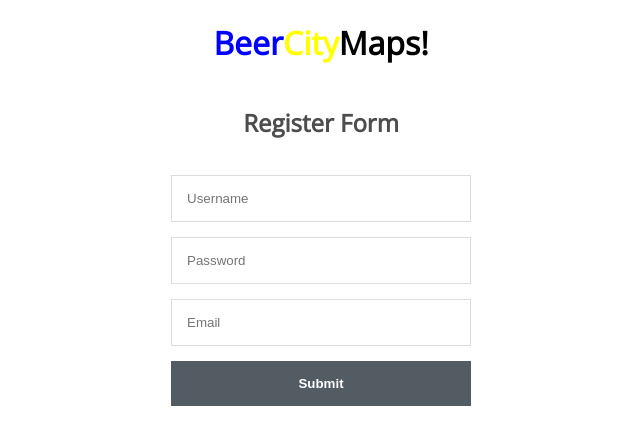
After one commit to RevJPC/WEB-289-YD1-Internet-Technologies-Project, a PHP site: page /register.html in a window 1280 px wide. The commit adds this page. Shown: the top 445 px of the page, without its empty margins (319-959 px from the left). Run offline with PHP 8.4, Linux system fonts and the light colour scheme.

Commit message:
Add files via upload

```diff
--- a/BeerCityMaps/css/styles.css
+++ b/BeerCityMaps/css/styles.css
@@ -21,3 +21,70 @@ div {
 #city {
   color: yellow;
 }
+
+
+/*FORM*/
+
+.login-form {
+width: 300px;
+margin: 0 auto;
+font-family: Tahoma, Geneva, sans-serif;
+}
+.login-form h1 {
+text-align: center;
+color: #4d4d4d;
+font-size: 24px;
+padding: 20px 0 20px 0;
+}
+.login-form input[type="password"],
+.login-form input[type="text"] {
+width: 100%;
+padding: 15px;
+border: 1px solid #dddddd;
+margin-bottom: 15px;
+box-sizing:border-box;
+}
+.login-form input[type="submit"] {
+width: 100%;
+padding: 15px;
+background-color: #535b63;
+border: 0;
+box-sizing: border-box;
+cursor: pointer;
+font-weight: bold;
+color: #ffffff;
+}
+
+
+/* REGISTRATION FORM */
+
+.register-form {
+width: 300px;
+margin: 0 auto;
+font-family: Tahoma, Geneva, sans-serif;
+}
+.register-form h1 {
+text-align: center;
+color: #4d4d4d;
+font-size: 24px;
+padding: 20px 0 20px 0;
+}
+.register-form input[type="email"],
+.register-form input[type="password"],
+.register-form input[type="text"] {
+width: 100%;
+padding: 15px;
+border: 1px solid #dddddd;
+margin-bottom: 15px;
+box-sizing:border-box;
+}
+.register-form input[type="submit"] {
+width: 100%;
+padding: 15px;
+background-color: #535b63;
+border: 0;
+box-sizing: border-box;
+cursor: pointer;
+font-weight: bold;
+color: #ffffff;
+}
--- a/BeerCityMaps/database_connection.php
+++ b/BeerCityMaps/database_connection.php
@@ -1,7 +1,7 @@
 <?php
-$servername = "bvx.wtr.mybluehost.me";
+$servername = "beercitymaps.com";
 $username = "bvxwtrmy_bcmUser";
-$password = 'shitty';
+$password = "}`t~L/x46w\f5y2j";
 $db = "bvxwtrmy_bcm_0.1";
 
 // Connect to database
--- /dev/null
+++ b/BeerCityMaps/logout.php
@@ -0,0 +1,5 @@
+<?php
+session_start();
+session_destroy();
+header('Location: index.html');
+?>
--- /dev/null
+++ b/BeerCityMaps/register.html
@@ -0,0 +1,21 @@
+<!DOCTYPE html>
+<html>
+<head>
+   <link rel="stylesheet" type="text/css" href="css/styles.css">
+   <link href="https://fonts.googleapis.com/css?family=Open+Sans" rel="stylesheet">
+
+  <title>BeerCityMaps!</title>
+</head>
+<body>
+  <h1><span id="beer">Beer</span><span id="city">City</span><span id="maps">Maps!</span></h1>
+    <div class="register-form">
+      <h1>Register Form</h1>
+      <form action="register.php" method="post">
+        <input type="text" name="username" placeholder="Username" required>
+        <input type="password" name="password" placeholder="Password" required>
+        <input type="email" name="email" placeholder="Email">
+        <input type="submit">
+      </form>
+    </div>
+</body>
+</html>
```
Also changed, not shown: BeerCityMaps/activate.php (added, +34 -0 lines), BeerCityMaps/authenticate.php (added, +48 -0 lines), BeerCityMaps/home.php (added, +10 -0 lines), BeerCityMaps/index.html (+7 -2 lines), BeerCityMaps/login.php (added, +19 -0 lines), BeerCityMaps/register.php (added, +51 -0 lines), 2 other files.
